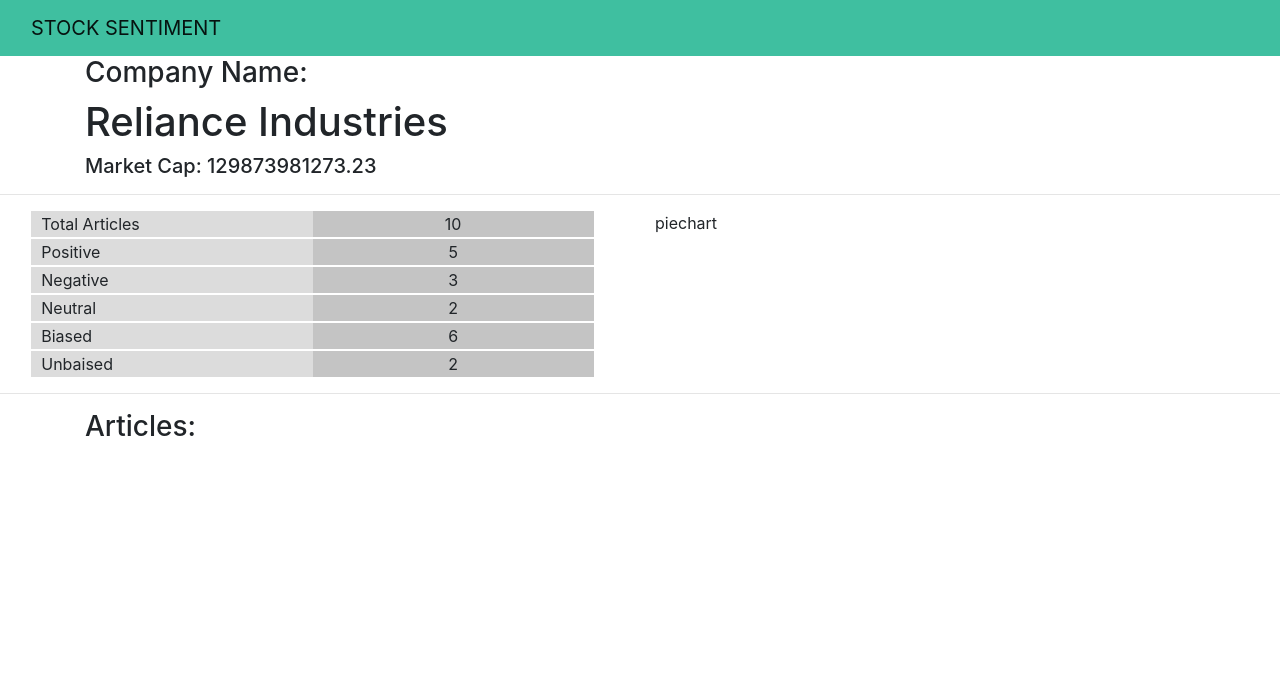
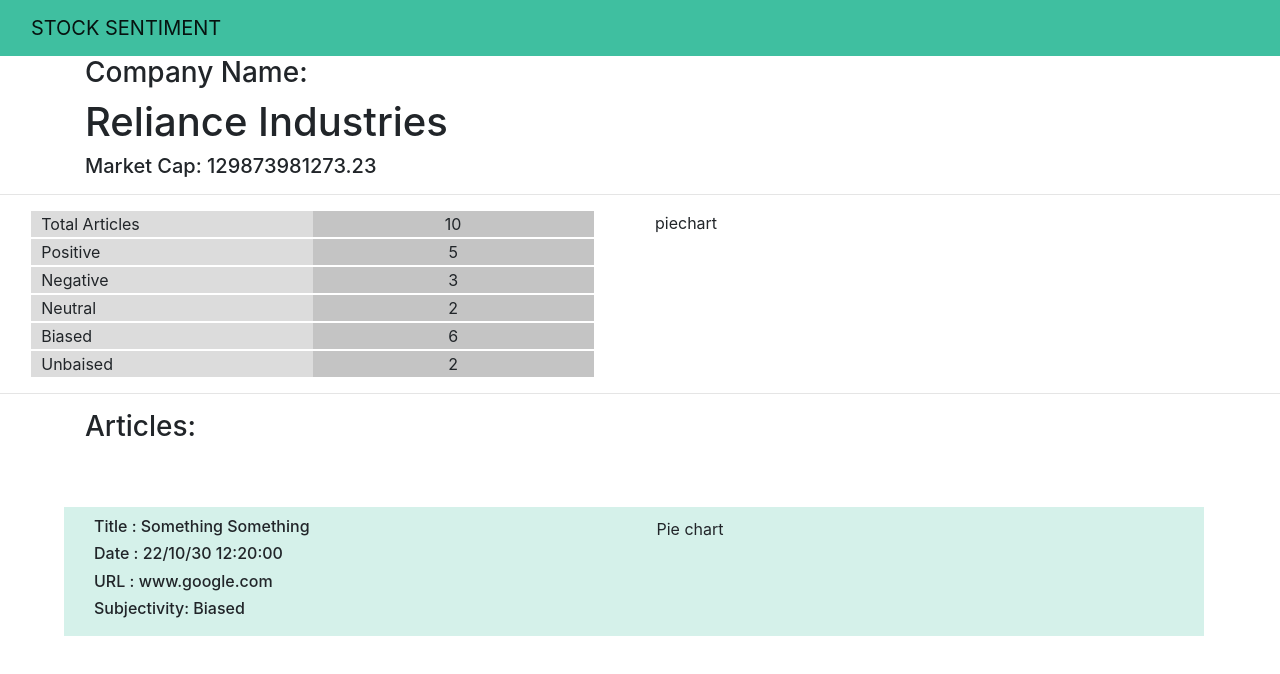
Before and after one commit to ashray-123/IEEE, an Angular app in the folder ieee/angular/: page /viewstats/1 in a window 1280 px wide. Shown: the top 674 px of the page. Built offline with nearby package versions, Linux system fonts and the light colour scheme.

Commit message:
dash designed

```diff
--- a/ieee/angular/src/app/dashboard/dashboard.component.css
+++ b/ieee/angular/src/app/dashboard/dashboard.component.css
@@ -22,8 +22,12 @@
 .article
 {
     background: rgba(63, 191, 160, 0.22);
-    margin-left: 5%;
+    margin: 5%;
     width: 90%;
-    height: 80%;
+    padding-left: 30px;
+    padding-top: 10px;
+    padding-bottom: 10px;
+    /* height: 80%; */
     margin-right: 5%;
+
 }
--- a/ieee/angular/src/app/dashboard/dashboard.component.html
+++ b/ieee/angular/src/app/dashboard/dashboard.component.html
@@ -49,9 +49,18 @@
 <hr>
 <div class="container">
 <h3>Articles:</h3>
+
+</div>
+<div class="article container">
     <div class="row">
-        <div class="article">
-
-        </div>
+            <div class="col-md-6">
+                <h6>Title : Something Something</h6>
+                <h6>Date : 22/10/30 12:20:00</h6>
+                <h6>URL : <a>www.google.com</a></h6>
+                <h6>Subjectivity: Biased</h6>
+            </div>
+            <div class="col-md-6">
+                Pie chart
+            </div>
     </div>
 </div>
```
